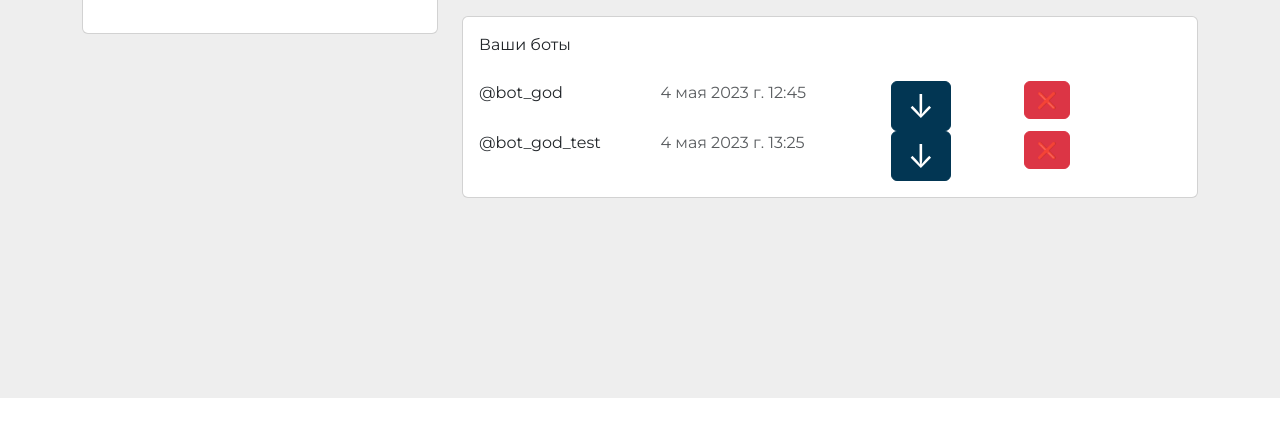
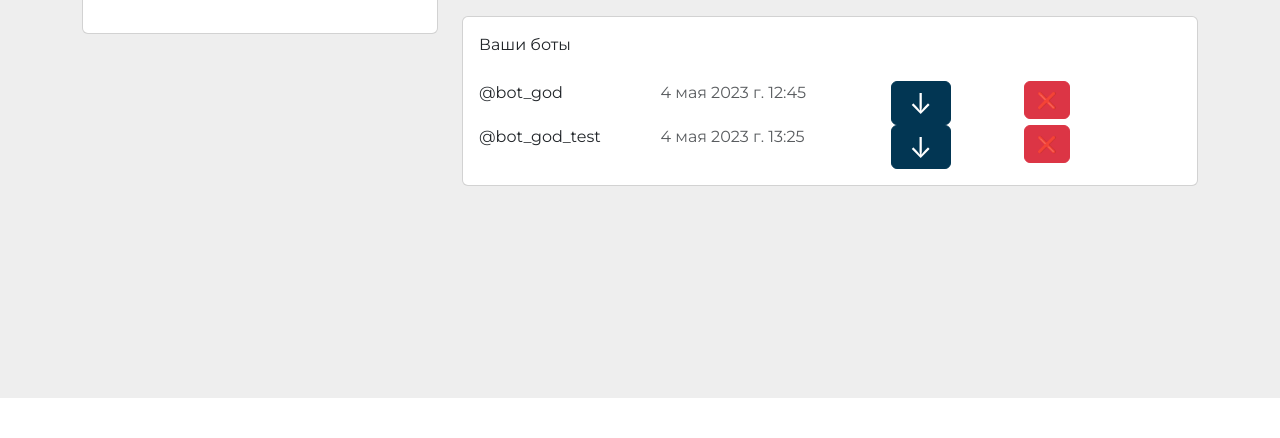
Before and after one commit to setta1a/bot_god, a Django app: page /profile/ in a window 1280 px wide. Shown: the part 242-680 px from the top of the page. Run offline with Django 4.2, Linux system fonts and the light colour scheme; a user stored in the database is signed in; data comes from the database, SQL or seed files in the repository.

Commit message:
add icons

```diff
--- a/first/templates/profile.html
+++ b/first/templates/profile.html
@@ -43,7 +43,7 @@
                               <p class="text-muted mb-0 col-3">
                                 {{ bot.created_at }}
                               </p>
-                              <a class="btn btn-primary fs-2 p-0 col-1 offset-1" href="/download_bot/?preset={{bot.bot_name}}&os={{ bot.os }}">
+                              <a class="btn btn-primary fs-3 p-0 col-1 offset-1" href="/download_bot/?preset={{bot.bot_name}}&os={{ bot.os }}">
                                 &#8595;
                               </a>
                           <form action="" method="post" style="display: inline;" class="col-1 offset-1">
```
